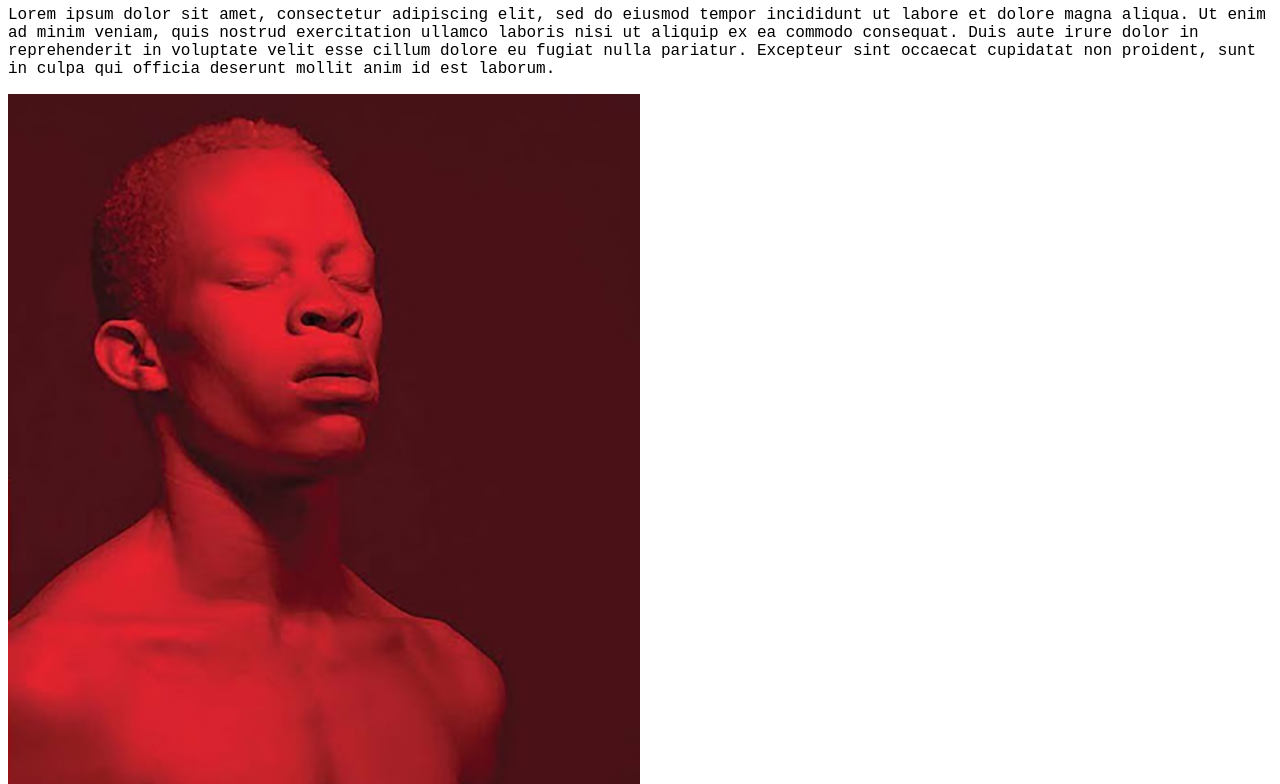
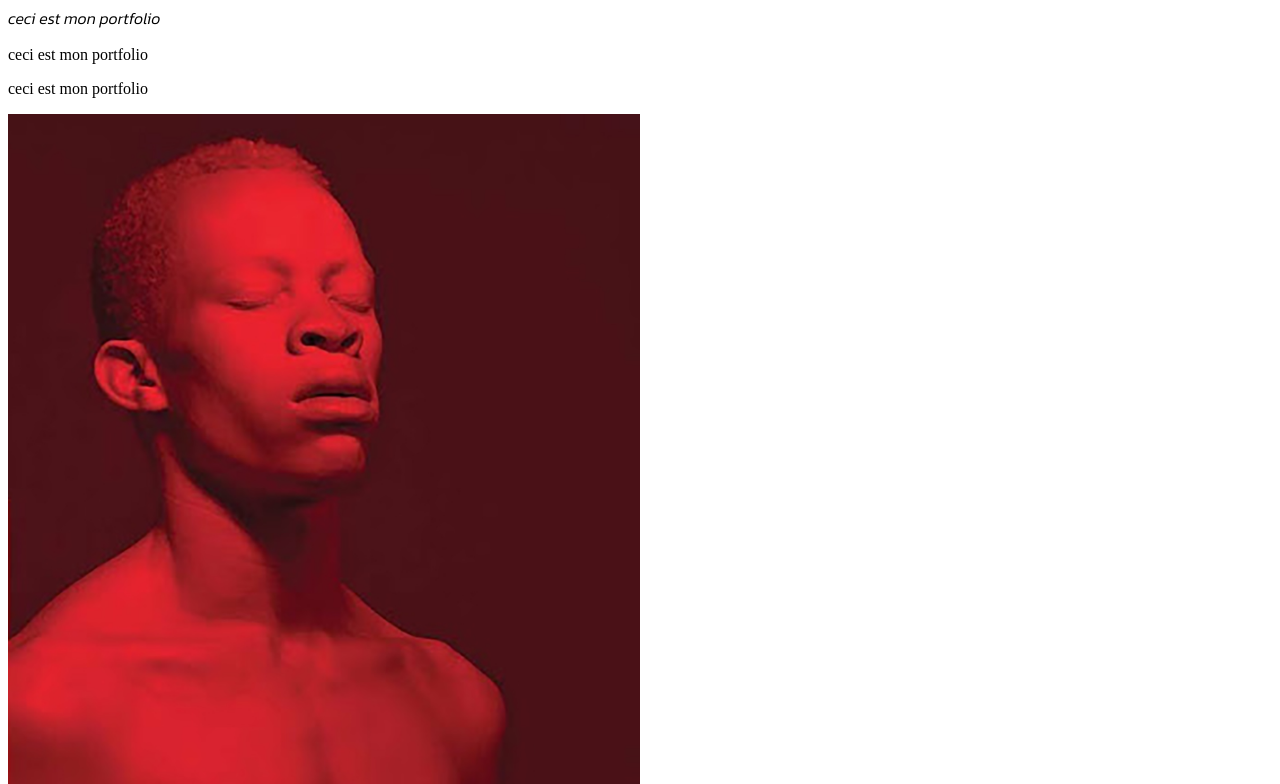
Before and after one commit to meghanejust/meghanejust.github.io, a plain HTML site: page index.html in a window 1280 px wide. Shown: the part 74-858 px from the top of the page. Drawn offline with Linux system fonts and the light colour scheme.

Commit message:
changement typo

```diff
--- a/index.html
+++ b/index.html
@@ -7,12 +7,18 @@
     <title>Mon portfolio</title>
     <link rel="stylesheet" href="style.css">
 </head>
+<link rel="preconnect" href="https://fonts.googleapis.com">
+<link rel="preconnect" href="https://fonts.gstatic.com" crossorigin>
+<link href="https://fonts.googleapis.com/css2?family=Kanit:ital,wght@1,300&display=swap" rel="stylesheet">
 <body>
  <h1>Méghane Justine</h1>
- <p>Lorem ipsum dolor sit amet, consectetur adipiscing elit, sed do eiusmod tempor incididunt ut labore et dolore magna aliqua. Ut enim ad minim veniam, quis nostrud exercitation ullamco laboris nisi ut aliquip ex ea commodo consequat. Duis aute irure dolor in reprehenderit in voluptate velit esse cillum dolore eu fugiat nulla pariatur. Excepteur sint occaecat cupidatat non proident, sunt in culpa qui officia deserunt mollit anim id est laborum.</p>
+ <p class= "google-font">ceci est mon portfolio</p>
+ <p> ceci est mon portfolio</p>
+ <p> ceci est mon portfolio</p>
  <img src=images/1.jpg alt="1">
  <img src=images/affiche1.jpg alt="2">
  <img src=images/euphoria.jpg alt="1">
  <img src=images/IMG_1951.jpg alt="1">
+
 </body>
 </html>
--- a/style.css
+++ b/style.css
@@ -1,5 +1,5 @@
-body{
-    font-family: 'Courier New', Courier, monospace;
+.google-font{
+    font-family: 'Kanit', sans-serif;
 }
 img{
     display: block;
```
Also changed, not shown: jour1/style.css (added), 1 other file.
